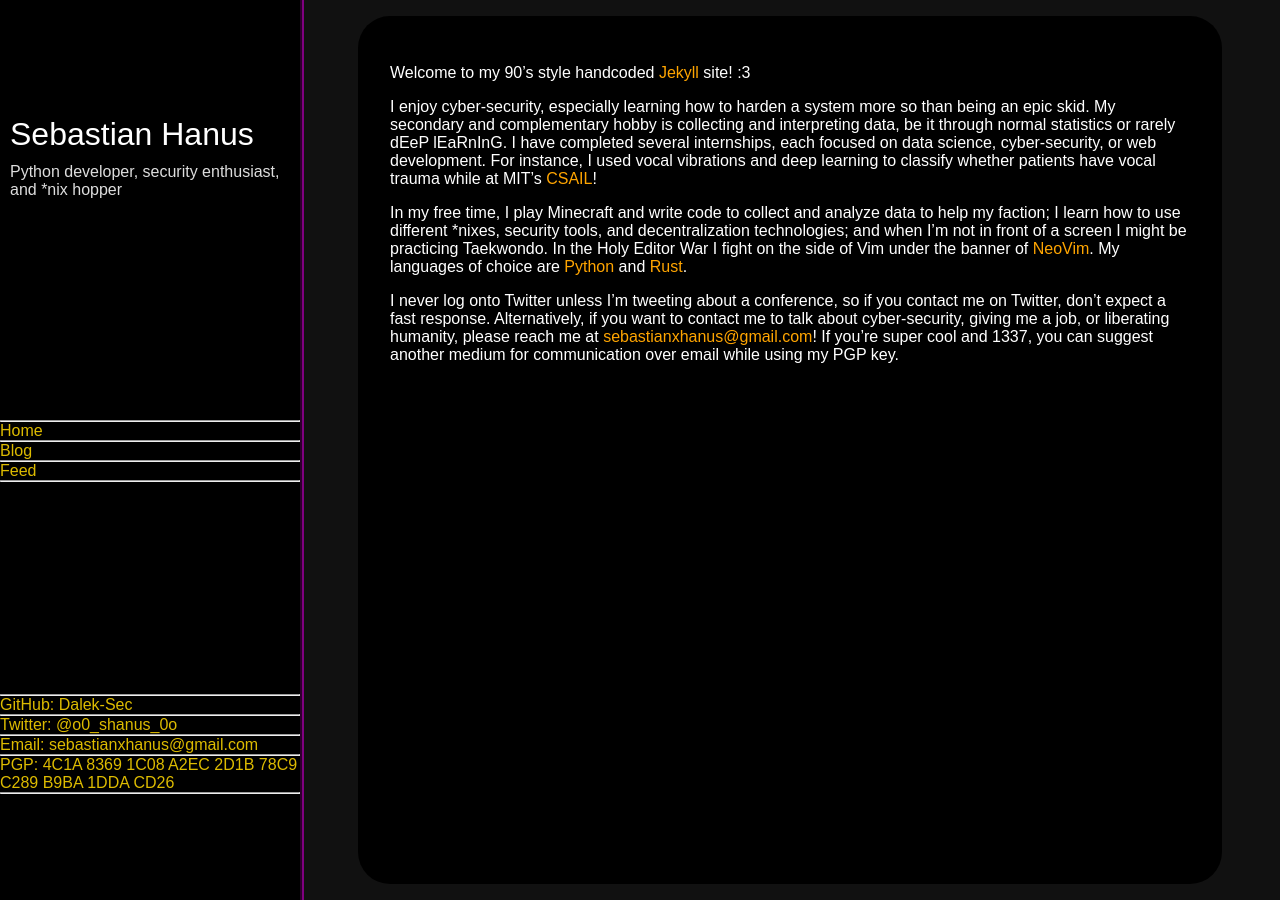
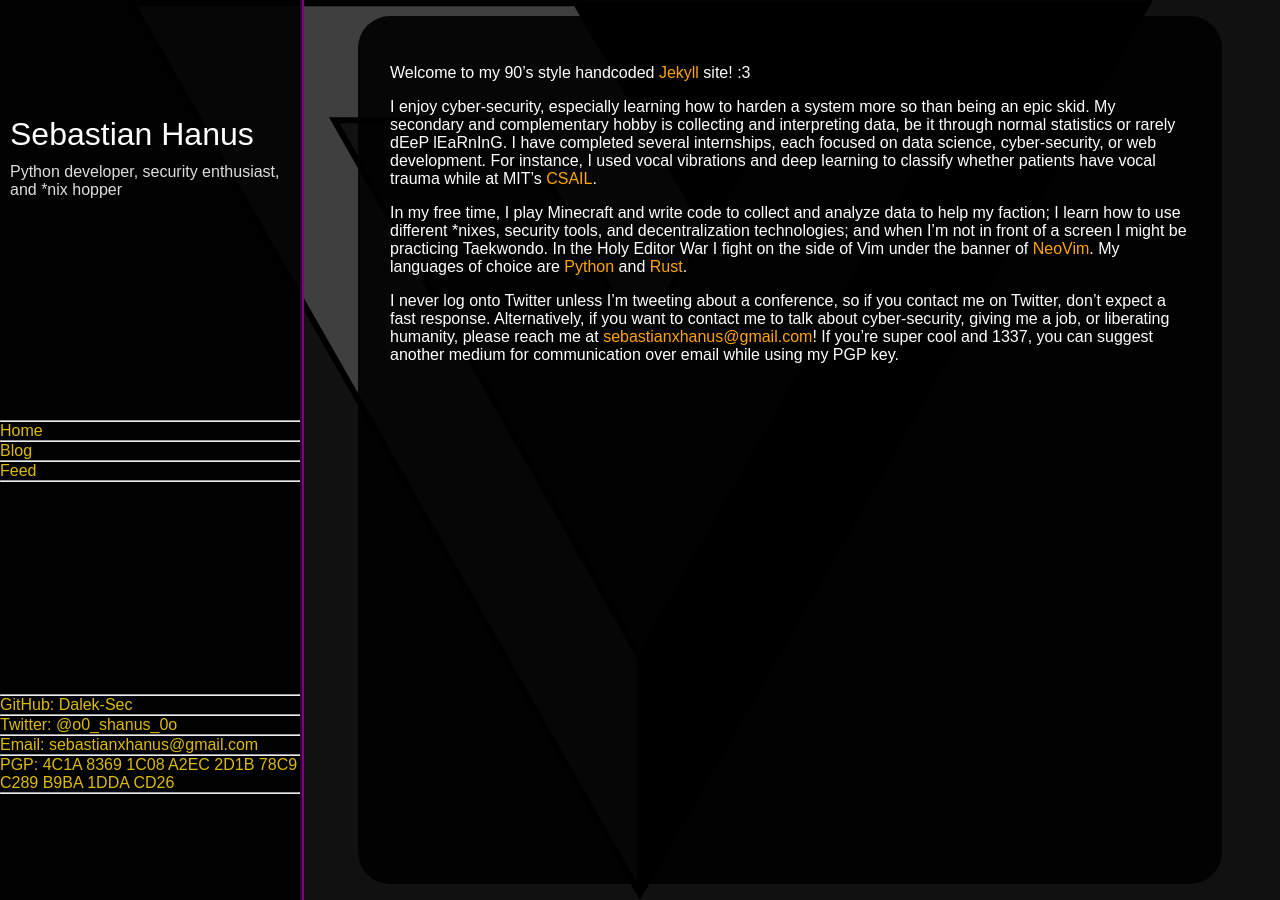
Before and after one commit to Dalek-Sec/mysite, a Jekyll site: the page built from index.md, in a window 1280 px wide. Built offline with Jekyll 4.4.1, drawn with Linux system fonts in a browser that asks for light colours.

Commit message:
Mostly add background image

```diff
--- a/index.md
+++ b/index.md
@@ -4,7 +4,7 @@
 ---
 Welcome to my 90's style handcoded [Jekyll](https://jekyllrb.com/) site! :3
 
-I enjoy cyber-security, especially learning how to harden a system more so than being an epic skid. My secondary and complementary hobby is collecting and interpreting data, be it through normal statistics or rarely dEeP lEaRnInG. I have completed several internships, each focused on data science, cyber-security, or web development. For instance, I used vocal vibrations and deep learning to classify whether patients have vocal trauma while at MIT's [CSAIL](https://www.csail.mit.edu/)!
+I enjoy cyber-security, especially learning how to harden a system more so than being an epic skid. My secondary and complementary hobby is collecting and interpreting data, be it through normal statistics or rarely dEeP lEaRnInG. I have completed several internships, each focused on data science, cyber-security, or web development. For instance, I used vocal vibrations and deep learning to classify whether patients have vocal trauma while at MIT's [CSAIL](https://www.csail.mit.edu/).
 
 In my free time, I play Minecraft and write code to collect and analyze data to help my faction; I learn how to use different \*nixes, security tools, and decentralization technologies; and when I'm not in front of a screen I might be practicing Taekwondo. In the Holy Editor War I fight on the side of Vim under the banner of [NeoVim](https://neovim.io/). My languages of choice are [Python](https://www.python.org/) and [Rust](https://www.rust-lang.org/).
 
--- a/stylesheet.css
+++ b/stylesheet.css
@@ -49,7 +49,7 @@
 
 #sidebar {
     width: 300px;
-    background-color: black;
+	background-color: rgba(0,0,0,0.9);
 	border-right: 4px groove purple;
 	padding: 0;
 	display: flex;
@@ -66,6 +66,10 @@
 #content {
     flex-grow: 1;
     background-color: #111;
+    background-image: url('background.svg');
+    background-position: center;
+    background-repeat: no-repeat;
+    background-size: contain;
 	display: flex;
 	flex-direction: column;
 	justify-content: space-around;
@@ -83,7 +87,7 @@
 
 .contentbox {
 	max-width: 800px;
-	background-color: black;
+	background-color: rgba(0,0,0,0.9);
 	border-radius: 2em;
 	flex-grow: 1;
 	padding: 2em;
```
Also changed, not shown: background.svg (added).
